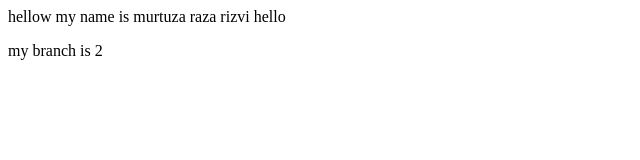
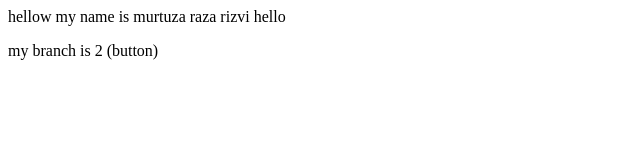
Before and after one commit to smmurtuza/apnacollege2, a plain HTML site: page index.html in a window 1280 px wide. Shown: the full height of the page, 0-640 px from the left. Drawn offline with Linux system fonts and the light colour scheme.

```diff
--- a/index.html
+++ b/index.html
@@ -2,5 +2,5 @@
     hellow my name is murtuza raza rizvi hello
 </p>
 <p>
-    my branch is 2
+    my branch is 2 (button)
 </p>
```
